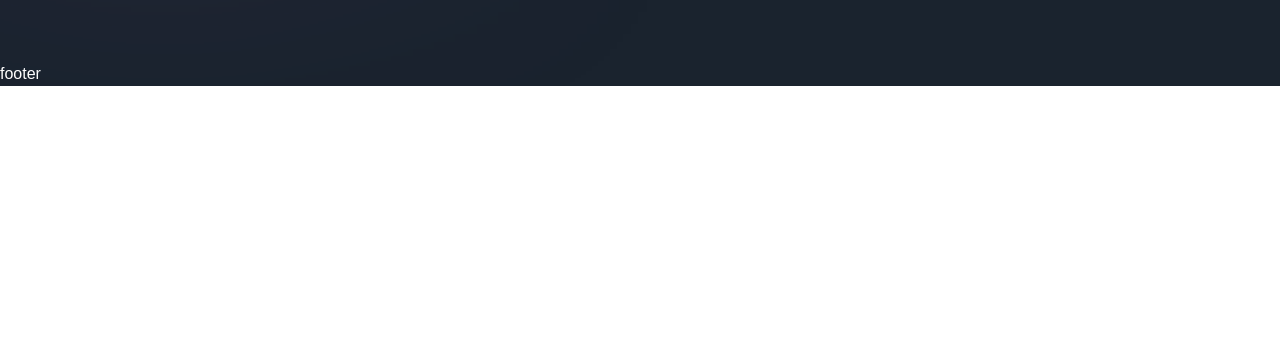
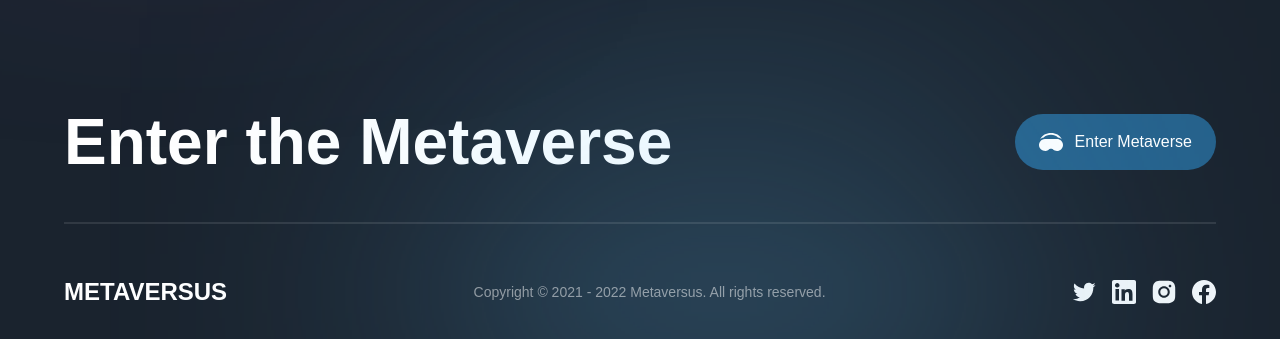
Before and after one commit to patelharsh9797/metaverse_madness, a Next.js app: page / in a window 1280 px wide. Shown: the part 6756-7095 px from the top of the page. Before the commit the page ends 6842 px from the top, so only its background shows below. Built offline with nearby package versions, Linux system fonts and the light colour scheme; a web font is replaced by a local one.

Commit message:
added the footer

```diff
--- a/components/Footer.jsx
+++ b/components/Footer.jsx
@@ -1,9 +1,60 @@
-'use client';
+"use client";
+
+import { motion } from "framer-motion";
+import { socials } from "../constants";
+import styles from "../styles";
+import { footerVariants } from "../utils/motion";
 
 const Footer = () => (
-  <footer>
-    footer
-  </footer>
+  <motion.footer
+    variants={footerVariants}
+    initial="hidden"
+    whileInView="show"
+    className={`${styles.xPaddings} relative py-8`}
+  >
+    <div className="footer-gradient" />
+
+    <div className={`${styles.innerWidth} mx-auto flex flex-col gap-8`}>
+      <div className="flex flex-wrap items-center justify-between gap-5">
+        <h4 className="text-[44px] font-bold md:text-[64px]">
+          Enter the Metaverse
+        </h4>
+        <button
+          type="button"
+          className="flex h-fit items-center gap-[12px] rounded-[32px] bg-[#25618b] py-4 px-6"
+        >
+          <img
+            src="/headset.svg"
+            alt="headset"
+            className="h-[24px] w-[24px] object-contain"
+          />
+          <span className="text-[16px] font-normal">Enter Metaverse</span>
+        </button>
+      </div>
+
+      <div className="flex flex-col">
+        <div className="mb-[50px] h-[2px] bg-white opacity-10" />
+
+        <div className="flex flex-wrap items-center justify-between gap-4">
+          <h4 className="text-[24px] font-extrabold uppercase">Metaversus</h4>
+          <p className="text-[14px] font-normal opacity-50">
+            Copyright © 2021 - 2022 Metaversus. All rights reserved.
+          </p>
+          <div className="flex gap-4">
+            {socials.map((social) => (
+              <a key={social.name} href={social.link}>
+                <img
+                  src={social.url}
+                  alt={social.name}
+                  className="h-[24px] w-[24px] object-contain"
+                />
+              </a>
+            ))}
+          </div>
+        </div>
+      </div>
+    </div>
+  </motion.footer>
 );
 
 export default Footer;
--- a/constants/index.js
+++ b/constants/index.js
@@ -1,88 +1,92 @@
 export const exploreWorlds = [
   {
-    id: 'world-1',
-    imgUrl: '/planet-01.png',
-    title: 'The Hogwarts',
+    id: "world-1",
+    imgUrl: "/planet-01.png",
+    title: "The Hogwarts",
   },
   {
-    id: 'world-2',
-    imgUrl: '/planet-02.png',
-    title: 'The Upside Down',
+    id: "world-2",
+    imgUrl: "/planet-02.png",
+    title: "The Upside Down",
   },
   {
-    id: 'world-3',
-    imgUrl: '/planet-03.png',
-    title: 'Kadirojo Permai',
+    id: "world-3",
+    imgUrl: "/planet-03.png",
+    title: "Kadirojo Permai",
   },
   {
-    id: 'world-4',
-    imgUrl: '/planet-04.png',
-    title: 'Paradise Island',
+    id: "world-4",
+    imgUrl: "/planet-04.png",
+    title: "Paradise Island",
   },
   {
-    id: 'world-5',
-    imgUrl: '/planet-05.png',
-    title: 'Hawkins Labs',
+    id: "world-5",
+    imgUrl: "/planet-05.png",
+    title: "Hawkins Labs",
   },
 ];
 
 export const startingFeatures = [
-  'Find a world that suits you and you want to enter',
-  'Enter the world by reading basmalah to be safe',
-  'No need to beat around the bush, just stay on the gas and have fun',
+  "Find a world that suits you and you want to enter",
+  "Enter the world by reading basmalah to be safe",
+  "No need to beat around the bush, just stay on the gas and have fun",
 ];
 
 export const newFeatures = [
   {
-    imgUrl: '/vrpano.svg',
-    title: 'A new world',
+    imgUrl: "/vrpano.svg",
+    title: "A new world",
     subtitle:
-        'we have the latest update with new world for you to try never mind',
+      "we have the latest update with new world for you to try never mind",
   },
   {
-    imgUrl: '/headset.svg',
-    title: 'More realistic',
+    imgUrl: "/headset.svg",
+    title: "More realistic",
     subtitle:
-        'In the latest update, your eyes are narrow, making the world more realistic than ever',
+      "In the latest update, your eyes are narrow, making the world more realistic than ever",
   },
 ];
 
 export const insights = [
   {
-    imgUrl: '/planet-06.png',
-    title: 'The launch of the Metaverse makes Elon musk ketar-ketir',
+    imgUrl: "/planet-06.png",
+    title: "The launch of the Metaverse makes Elon musk ketar-ketir",
     subtitle:
-        'Magna etiam tempor orci eu lobortis elementum nibh tellus molestie. Diam maecenas sed enim ut sem viverra alique.',
+      "Magna etiam tempor orci eu lobortis elementum nibh tellus molestie. Diam maecenas sed enim ut sem viverra alique.",
   },
   {
-    imgUrl: '/planet-07.png',
-    title: '7 tips to easily master the madness of the Metaverse',
+    imgUrl: "/planet-07.png",
+    title: "7 tips to easily master the madness of the Metaverse",
     subtitle:
-        'Vitae congue eu consequat ac felis donec. Et magnis dis parturient montes nascetur ridiculus mus. Convallis tellus id interdum',
+      "Vitae congue eu consequat ac felis donec. Et magnis dis parturient montes nascetur ridiculus mus. Convallis tellus id interdum",
   },
   {
-    imgUrl: '/planet-08.png',
-    title: 'With one platform you can explore the whole world virtually',
+    imgUrl: "/planet-08.png",
+    title: "With one platform you can explore the whole world virtually",
     subtitle:
-        'Quam quisque id diam vel quam elementum. Viverra nam libero justo laoreet sit amet cursus sit. Mauris in aliquam sem',
+      "Quam quisque id diam vel quam elementum. Viverra nam libero justo laoreet sit amet cursus sit. Mauris in aliquam sem",
   },
 ];
 
 export const socials = [
   {
-    name: 'twitter',
-    url: '/twitter.svg',
+    name: "twitter",
+    url: "/twitter.svg",
+    link: "#",
   },
   {
-    name: 'linkedin',
-    url: '/linkedin.svg',
+    name: "linkedin",
+    url: "/linkedin.svg",
+    link: "#",
   },
   {
-    name: 'instagram',
-    url: '/instagram.svg',
+    name: "instagram",
+    url: "/instagram.svg",
+    link: "#",
   },
   {
-    name: 'facebook',
-    url: '/facebook.svg',
+    name: "facebook",
+    url: "/facebook.svg",
+    link: "#",
   },
 ];
--- a/sections/Hero.jsx
+++ b/sections/Hero.jsx
@@ -1,7 +1,12 @@
 "use client";
 
 import { motion } from "framer-motion";
-import { slideIn, staggerContainer, textVariant } from "../utils/motion";
+import {
+  slideIn,
+  staggerContainer,
+  textVariant,
+  zoomIn,
+} from "../utils/motion";
 import styles from "../styles";
 
 const Hero = () => (
@@ -40,13 +45,16 @@ const Hero = () => (
         />
 
         <a href="">
-          <div className="relative z-10 -mt-[80px] flex w-full justify-end pr-[40px] md:-mt-[125px]">
+          <motion.div
+            variants={zoomIn(1.4, 1)}
+            className="relative z-10 -mt-[80px] flex w-full justify-end pr-[40px] md:-mt-[125px]"
+          >
             <img
               src="/stamp.png"
               alt="stamp"
               className="h-[100px] w-[100px] object-contain sm:h-[155px] sm:w-[155px]"
             />
-          </div>
+          </motion.div>
         </a>
       </motion.div>
     </motion.div>
```
